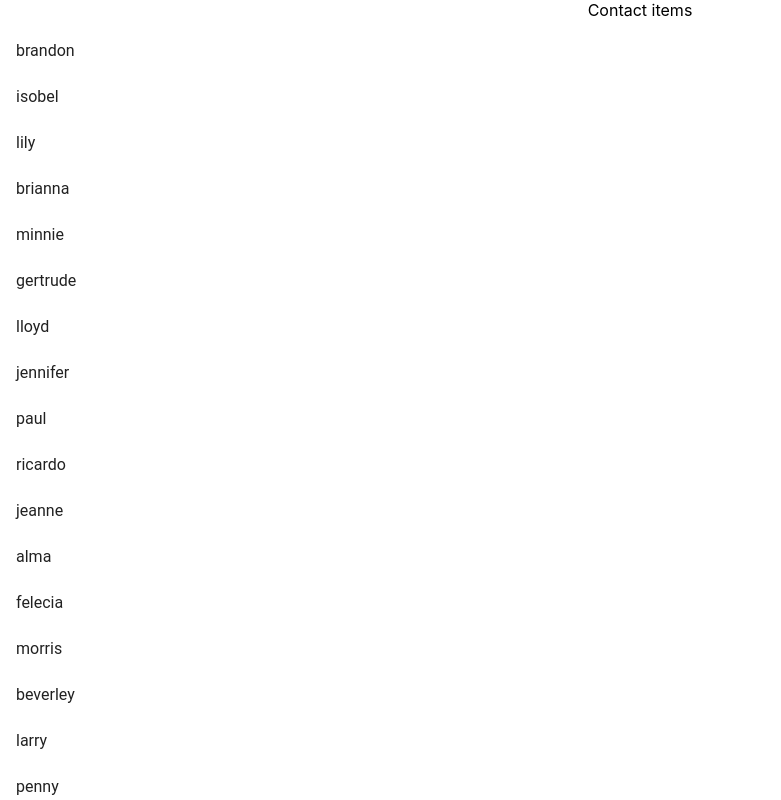
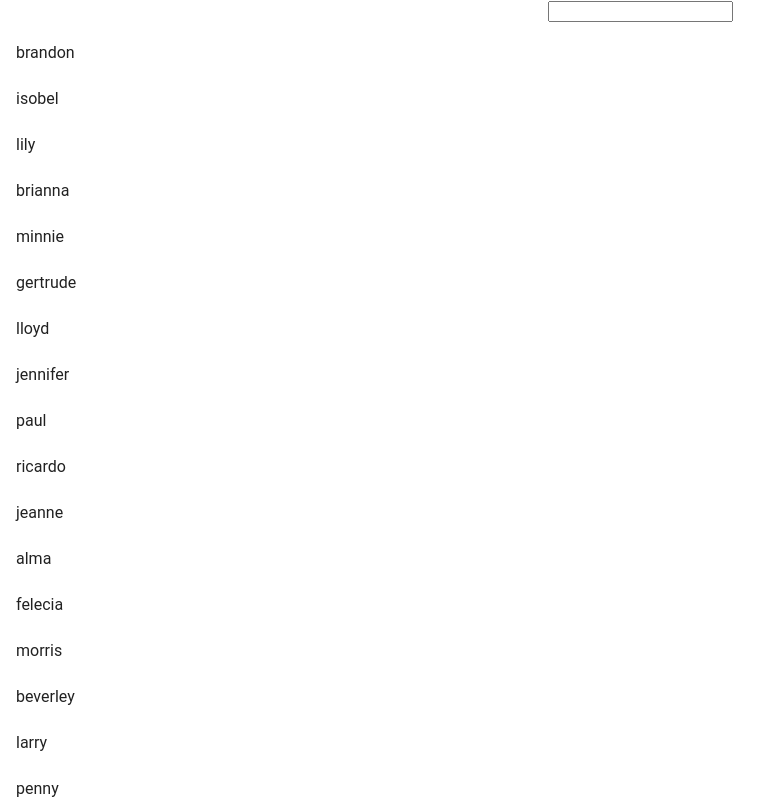
Before and after one commit to jitendrapanwar/contacts-app-react, a React (Create React App) app: page / in a window 1280 px wide. Shown: the top 800 px of the page, without its empty margins (0-781 px from the left). Built offline with nearby package versions, Linux system fonts and the light colour scheme.

Commit message:
implemented basic search feature

```diff
--- a/src/App.js
+++ b/src/App.js
@@ -1,12 +1,26 @@
 import React, { Component } from 'react';
 import './App.css';
 import ContactList from './containers/contact-list';
+import SearchPanel from './components/search-panel';
 
 class App extends Component {
+  constructor(props){
+    super(props);
+    this.state = {
+      searchText:''
+    }
+
+  }
+
+  onSearchHandler = (text) => {
+    console.log(text)
+    this.setState({searchText: text})
+  }
   render() {
     return (
       <div className="App">
-       <ContactList />
+        <SearchPanel onSearch={this.onSearchHandler}/>
+       <ContactList searchText={this.state.searchText}/>
       </div>
     );
   }
--- /dev/null
+++ b/src/components/search-panel.js
@@ -0,0 +1,17 @@
+import React, { Component } from 'react';
+
+class SearchPanel extends Component {
+
+  onChangeHandler = (e) => {
+    console.log(e.target.value);
+    this.props.onSearch(e.target.value)
+  }
+
+  render() {
+    return (
+      <input onChange={this.onChangeHandler}></input>
+    )
+  }
+}
+
+export default SearchPanel;
--- a/src/containers/contact-list.js
+++ b/src/containers/contact-list.js
@@ -12,20 +12,21 @@ class ContactList extends Component {
   }
 
 	render() {
+     const { searchText } = this.props;
 		return (
       <div>
-			<div> Contact items </div>
-      <div>
         <List>
-        {this.props.data.contacts.map((data) => {
-          return <ListItem key={data.login.uuid} button>
-                    <ContactItem  contact={data} />
-                  </ListItem>
-        })}
+          {
+            this.props.data.contacts
+            .filter((contact) => contact.name.first.indexOf(searchText) > -1)
+            .map((data) => {
+              return <ListItem key={data.login.uuid} button>
+                        <ContactItem  contact={data} />
+                      </ListItem>
+            })
+          }
         </List>
-        </div>
-
-        </div>
+      </div>
 		)
 	}
 }
```
Also changed, not shown: src/components/search-contact.js (deleted, +0 -17 lines).
